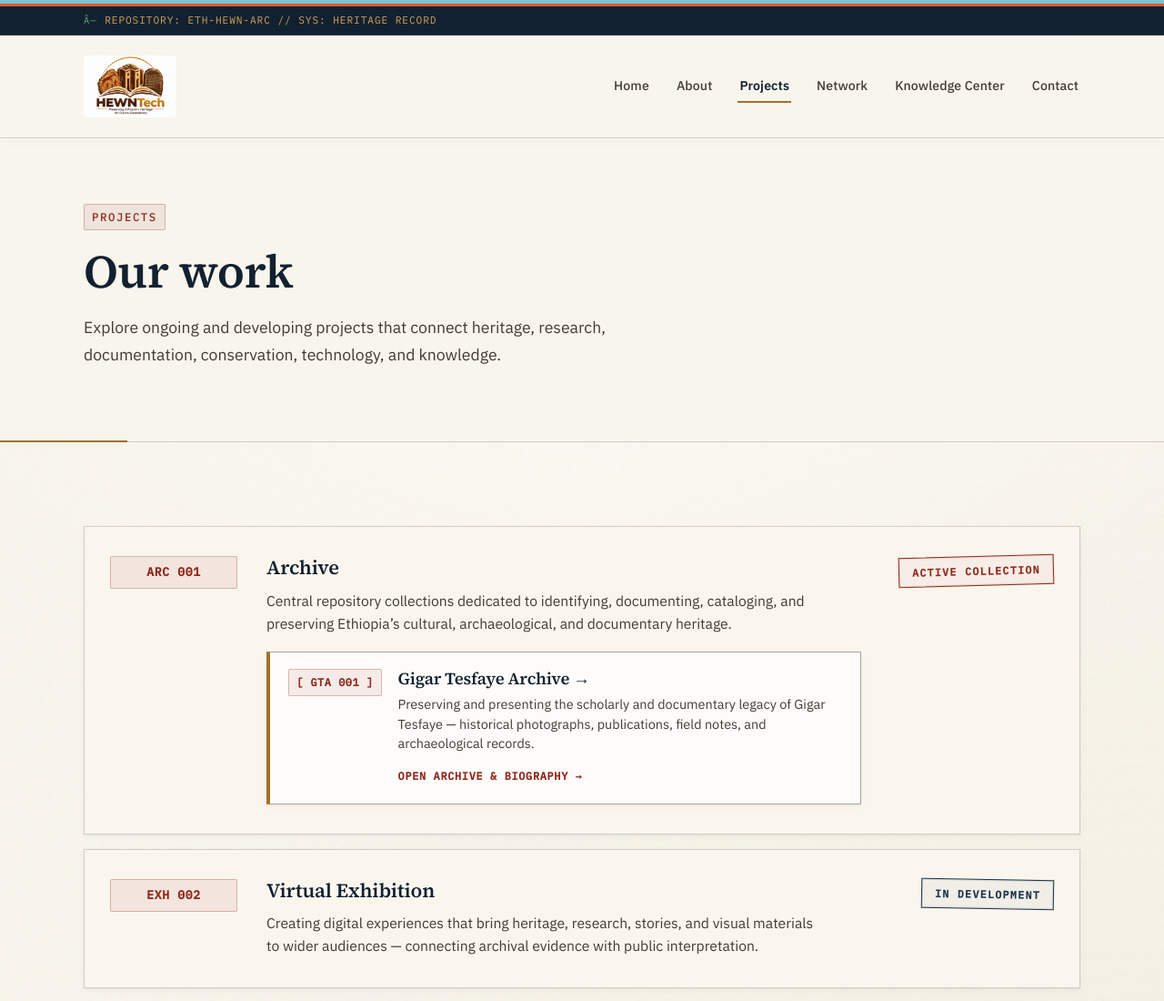
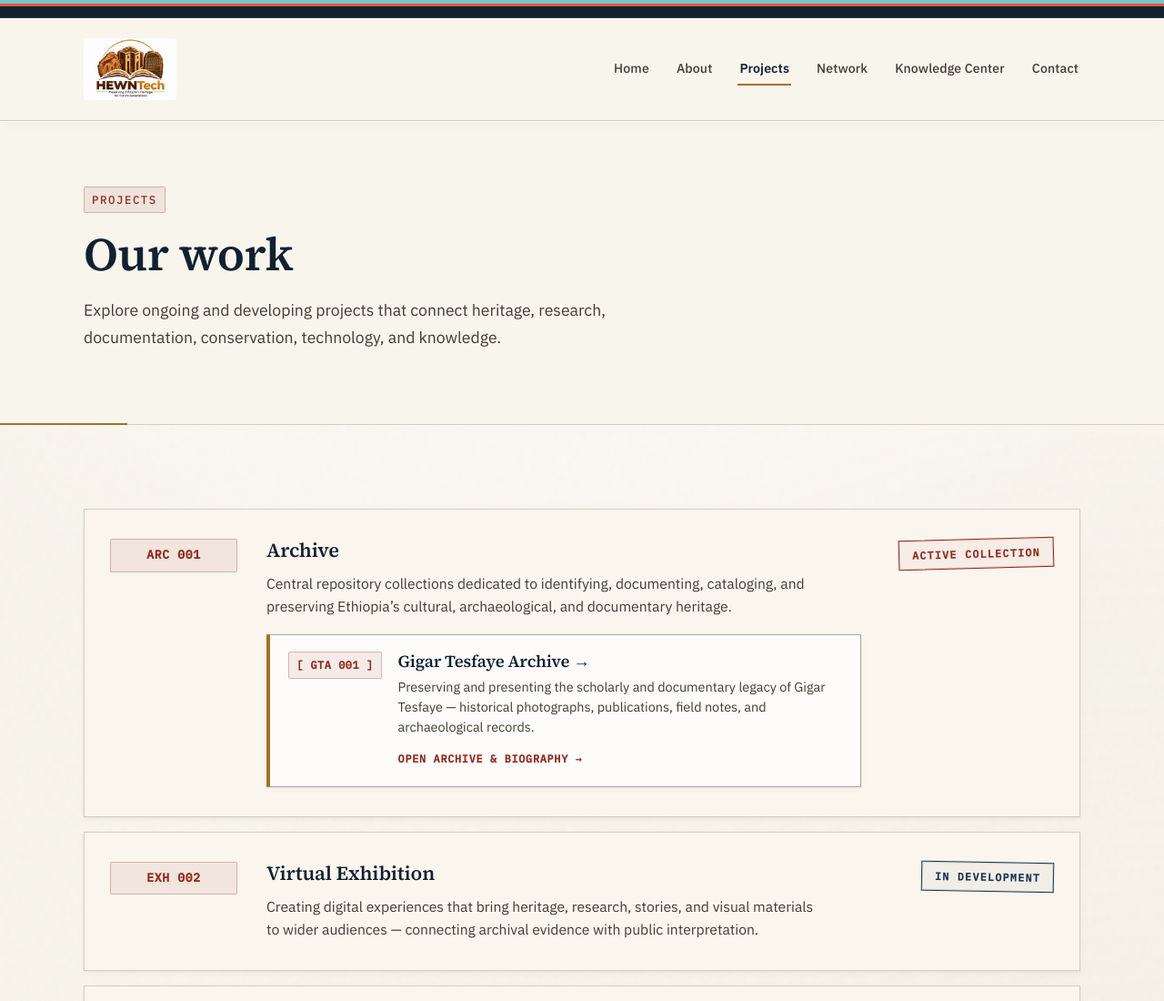
Before and after one commit to birukzeradawit/hewn-archive, a plain HTML site: page projects.html in a window 1280 px wide. Shown: the top 1100 px of the page at 91% size. Drawn offline with Linux system fonts and the light colour scheme.

Commit message:
Add files via upload

```diff
--- a/projects.html
+++ b/projects.html
@@ -17,7 +17,7 @@
 </div>
 <div class="archive-bar">
   <div class="wrap archive-bar-inner">
-    <span class="repo-code">REPOSITORY: ETH-HEWN-ARC // SYS: HERITAGE RECORD</span>
+
   </div>
 </div>
 
```
Also changed, not shown: about.html (+1 -1 lines), contact.html (+1 -1 lines), gigar-tesfaye-archive.html (+1 -1 lines), gigar-tesfaye-ebooks.html (+1 -1 lines), index.html (+1 -1 lines), knowledge.html (+1 -1 lines), network.html (+1 -1 lines).
